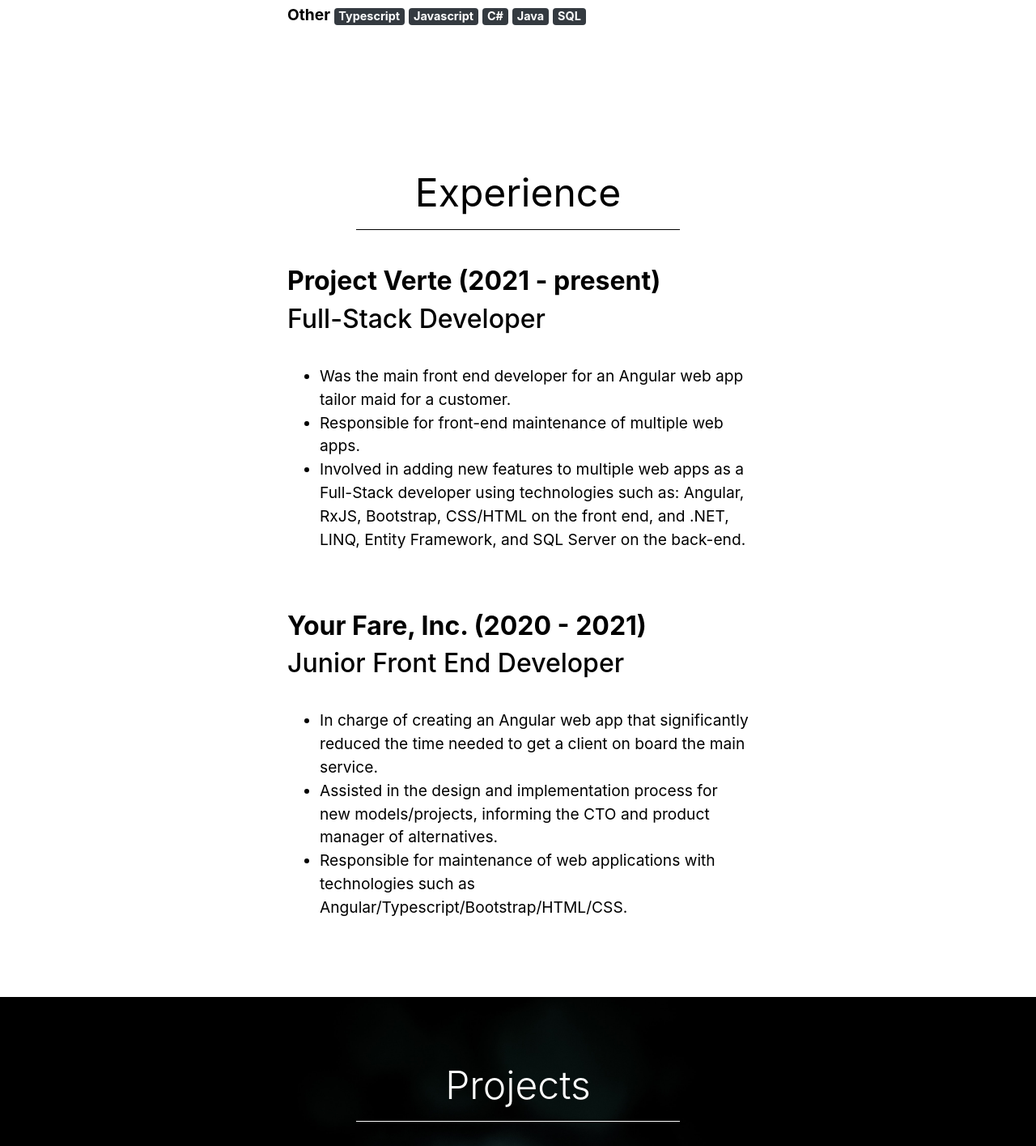
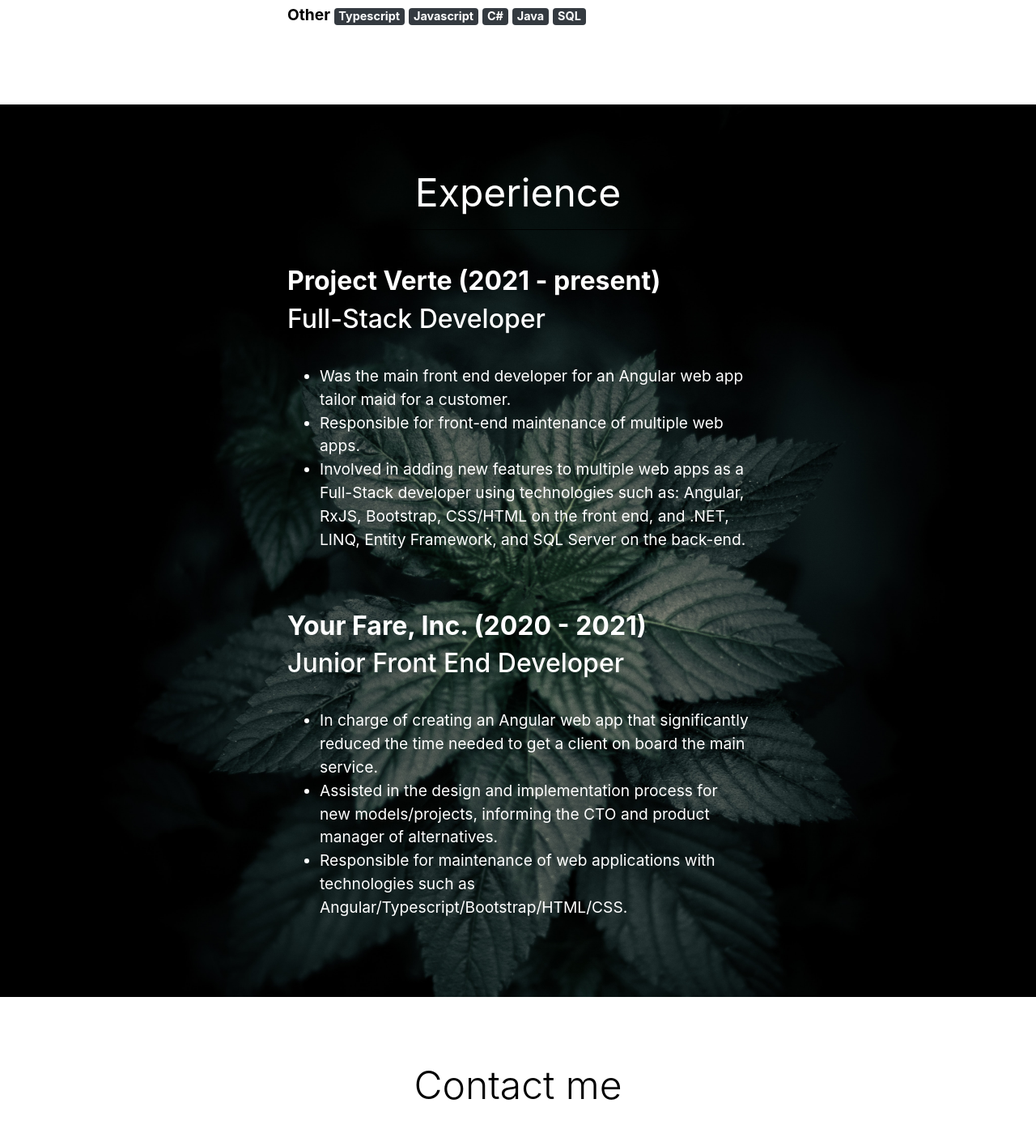
Before and after one commit to RonYanku/homepage, a React (Create React App) app: page / in a window 1280 px wide. Shown: the part 1320-2735 px from the top of the page at 81% size. Built offline with nearby package versions, Linux system fonts and the light colour scheme.

Commit message:
whatever

```diff
--- a/src/App.css
+++ b/src/App.css
@@ -33,6 +33,9 @@ body {
   text-align: center;
 }
 
+.bullt-point {
+  list-style-type: disc;
+}
 
 .title-done-btn {
     display: none;
@@ -186,10 +189,6 @@ html {
   max-width: 600px;
 }
 
-#experience-section {
-  background-color: white;
-  width: 100%;
-}
 
 #experience-headline {
   font-size: 3rem;
@@ -204,7 +203,7 @@ html {
   padding-top: 5rem;
   padding-bottom: 5rem;
   font-size: 1.2rem;
-  color: black;
+  color: white;
   max-width: 600px;
 }
 
--- a/src/App.js
+++ b/src/App.js
@@ -15,7 +15,7 @@ function App() {
       <PortfolioTitle />
       <PortfolioAbout />
       <PortfolioExperience />
-      <PortfolioProjects />
+      {/* <PortfolioProjects /> */}
       <PortfolioContact />
     </div>
   )
```
